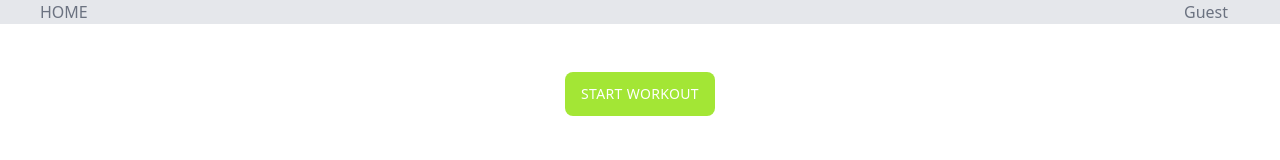
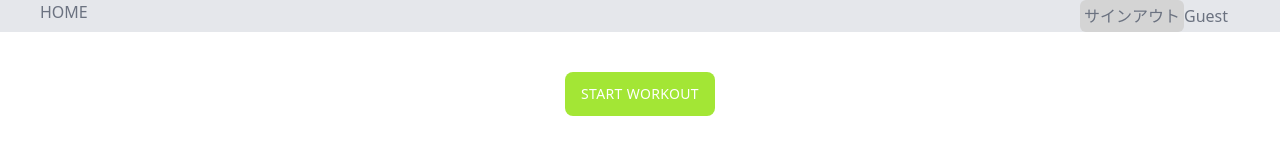
Before and after one commit to yurihoka/Beyond, a Next.js app: page /dashboard in a window 1280 px wide. Shown: the top 160 px of the page. Built offline with nearby package versions, Linux system fonts and the light colour scheme; no server answers.

Commit message:
add: ナビゲーションバーにログアウトボタン追加

```diff
--- a/src/components/common/Navbar.tsx
+++ b/src/components/common/Navbar.tsx
@@ -1,4 +1,5 @@
 import React from "react";
+import { SignoutButton } from "@/components";
 
 export type NavbarProps = {
   userEmail: string;
@@ -14,6 +15,7 @@ const Navbar = ({ userEmail }: NavbarProps) => {
           </a>
         </li>
         <li className="mr-3">
+          <SignoutButton />
           <a className="text-gray-500 hover:text-gray-700" href="#">
             {userEmail}
           </a>
```
